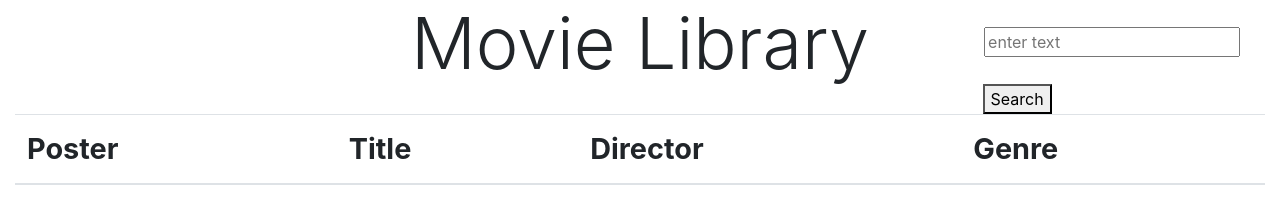
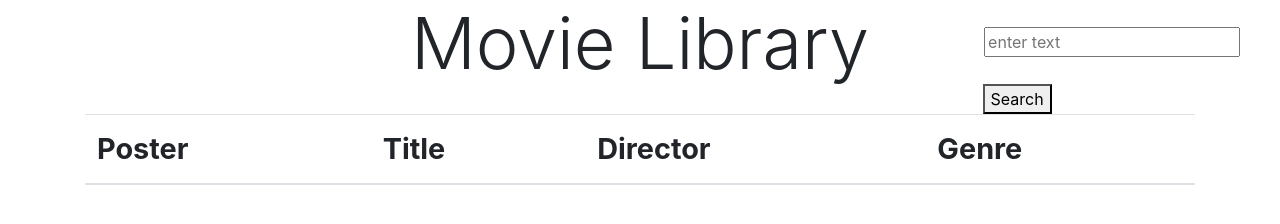
Before and after one commit to Dillon-Tarr/MovieLibrary, a website: page index.html in a window 1280 px wide. Drawn offline with nearby package versions, Linux system fonts and the light colour scheme; no server answers.

Commit message:
updated table class

```diff
--- a/index.html
+++ b/index.html
@@ -23,12 +23,12 @@
             <input class="searchBox" placeholder="enter text"><button class="searchButton">Search</button>
         </div>
     </div>
-    <div class="container-fluid">
+    <div class="container">
         <div class="row">
-            <div class="col-lg-12">
+            <div class="col-12">
                 <table class="table table-image">
                     <thead>
-                    <tr class="tbl">
+                    <tr>
                         <th scope="col"><span id="poster">Poster</span></th>
                         <th scope="col"><span id="title">Title</span></th>
                         <th scope="col"><span id="director">Director</span></th>
--- a/styles.css
+++ b/styles.css
@@ -9,6 +9,6 @@ td{
 .searchBox{
     margin: 1.7rem .1rem;
 }
-.img-fluid{
+.posterImg{
     max-height: 20rem;
 }
```
